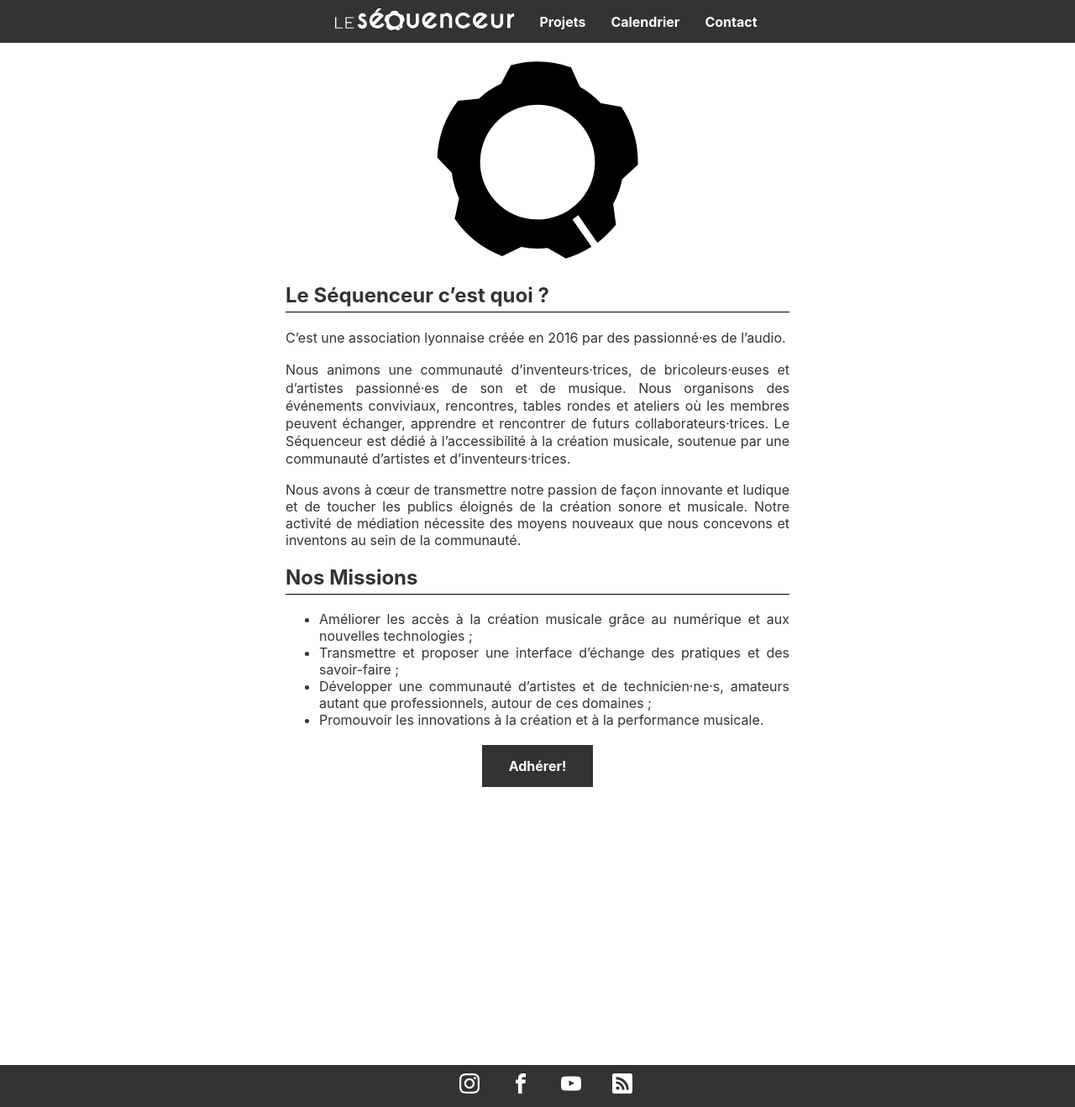
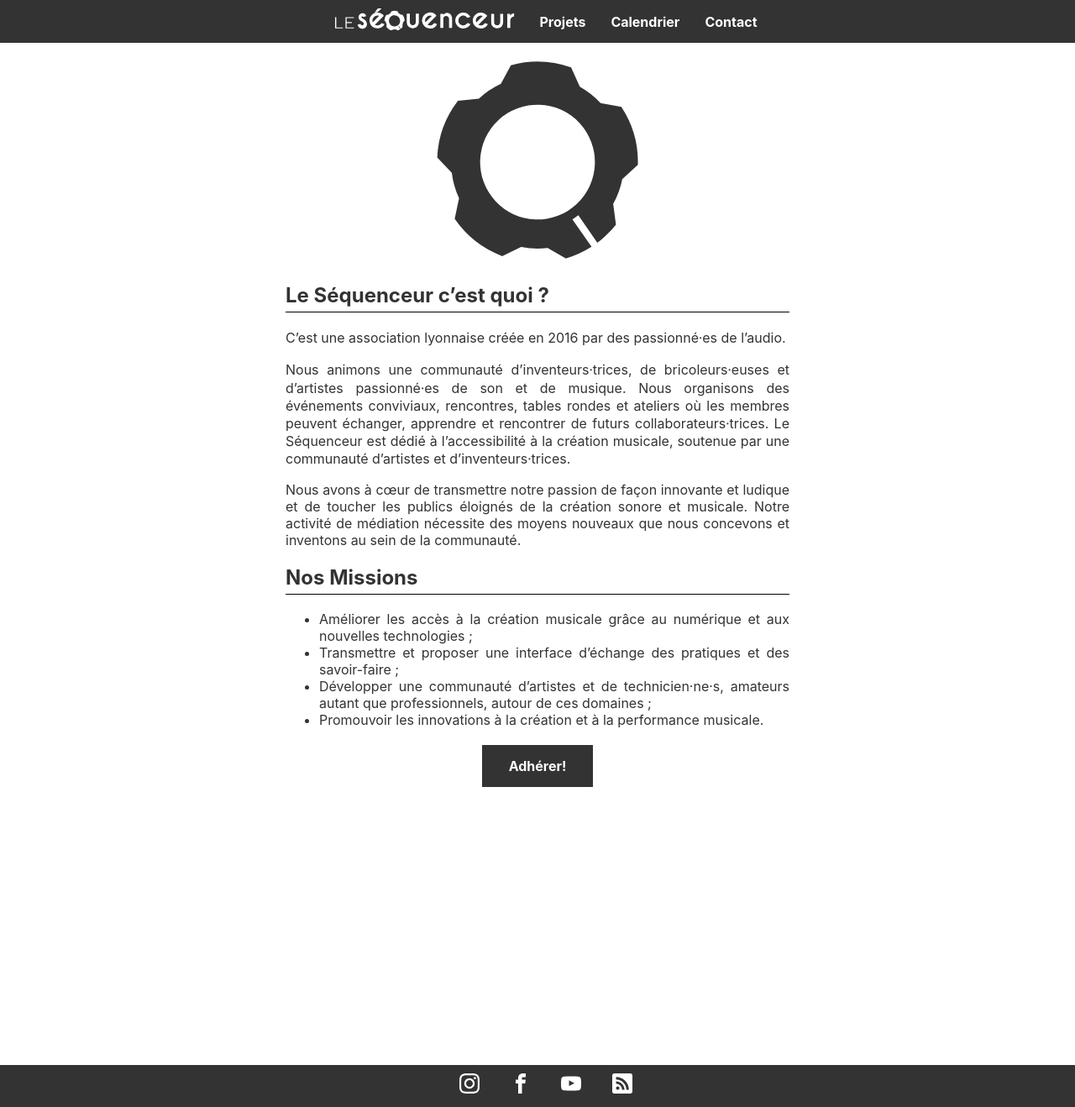
Before and after one commit to MartinDelille/lesequenceur, a Jekyll site: the page built from index.md, in a window 1280 px wide and 1318 px high. Shown: the whole window at 84% size. Built offline with Jekyll 4.4.1, drawn with Linux system fonts in a browser that asks for light colours.

Commit message:
Move lesequenceur.svg and logo.svg to _includes

```diff
--- a/_layouts/default.html
+++ b/_layouts/default.html
@@ -15,19 +15,16 @@
     <link rel="apple-touch-icon" sizes="144x144" href="/favicon-144.png" />
     {% seo %}
   </head>
-
   <body>
     <header>
       <nav>
         <ul>
           <li>
-            <a href="/"
-              ><img
-                src="/lesequenceur.svg"
-                alt="Le Séquenceur"
-                width="214"
-                height="27"
-            /></a>
+            <a href="/">
+              <svg class="vector" width="214" height="27">
+                <use xlink:href="#lesequenceur"></use>
+              </svg>
+            </a>
           </li>
           <li><a href="/projets">Projets</a></li>
           <li><a href="/calendrier">Calendrier</a></li>
@@ -44,28 +41,30 @@
           href="https://www.instagram.com/lesequenceur"
           target="_blank"
           aria-label="Instagram"
-          ><svg class="icon icon-instagram">
+          ><svg class="vector icon icon-instagram">
             <use xlink:href="#icon-instagram"></use></svg
         ></a>
         <a
           href="https://www.facebook.com/lesequenceur"
           target="_blank"
           aria-label="Facebook"
-          ><svg class="icon icon-facebook">
+          ><svg class="vector icon icon-facebook">
             <use xlink:href="#icon-facebook"></use></svg
         ></a>
         <a
           href="https://www.youtube.com/channel/UCDFYt5edghvBLcHLSqQcOtA"
           target="_blank"
           aria-label="YouTube"
-          ><svg class="icon icon-youtube">
+          ><svg class="vector icon icon-youtube">
             <use xlink:href="#icon-youtube"></use></svg
         ></a>
         <a href="/rss.xml" target="_blank" aria-label="RSS">
-          <svg class="icon icon-rss2"><use xlink:href="#icon-rss2"></use></svg>
+          <svg class="vector icon icon-rss2">
+            <use xlink:href="#icon-rss"></use>
+          </svg>
         </a>
       </div>
     </footer>
-    {% include icons.svg %}
+    {% include lesequenceur.svg %} {% include icons.svg %}
   </body>
 </html>
--- a/_layouts/home.html
+++ b/_layouts/home.html
@@ -3,10 +3,8 @@ layout: default
 ---
 
 <div class="logo-container">
-  <svg viewBox="0 0 124 124" width="248" height="248">
-    <path
-      d="M 121.75088,63.644891 A 59.42,59.42 0 0 0 111.90131,29.093697 L 99.57501,26.843782 A 51.38,51.38 0 0 0 87.191034,17.106813 L 82.014004,5.660898 A 59.92,59.92 0 0 0 46.147762,4.355236 L 40.222146,15.396974 A 51.38,51.38 0 0 0 27.093017,24.205173 L 14.635742,25.552875 A 59.49,59.49 0 0 0 2.3,59.296443 l 8.676085,9.061631 a 51,51 0 0 0 4.321083,15.167239 l -2.598591,12.283595 a 59.94,59.94 0 0 0 28.272791,22.153212 l 11.294752,-5.42269 a 52.24,52.24 0 0 0 15.779548,0.57443 l 10.870566,6.22959 A 59.83,59.83 0 0 0 94.178787,112.4041 L 82.794418,96.099156 86.295292,93.664904 97.629695,109.96803 c 1.429825,-1.06869 2.820765,-2.16881 4.124685,-3.35216 l 3.933,-3.85947 q 1.57231,-1.68391 3.01869,-3.482489 l -1.65005,-12.398235 a 51,51 0 0 0 5.41247,-14.812902 z M 60.768429,96.137886 A 34.16,34.16 0 1 1 96.148542,63.243223 34.15,34.15 0 0 1 60.768429,96.137886 Z"
-    ></path>
+  <svg class="vector" width="248" height="248">
+    <use xlink:href="#logo"></use>
   </svg>
 </div>
 
@@ -20,3 +18,5 @@ layout: default
     >Adhérer!</a
   >
 </div>
+
+{% include logo.svg %}
--- a/_sass/style.scss
+++ b/_sass/style.scss
@@ -157,13 +157,15 @@ nav ul {
   a:hover {
     color: #ddd;
   }
+}
 
-  .icon {
-    display: inline-block;
-    width: 1em;
-    height: 1em;
-    stroke-width: 0;
-    stroke: currentColor;
-    fill: currentColor;
-  }
+.vector {
+  stroke-width: 0;
+  stroke: currentColor;
+  fill: currentColor;
 }
+.icon {
+  display: inline-block;
+  width: 1em;
+  height: 1em;
+}
```
Also changed, not shown: _includes/icons.svg, _includes/lesequenceur.svg (added), _includes/logo.svg (added), lesequenceur.svg (deleted).
